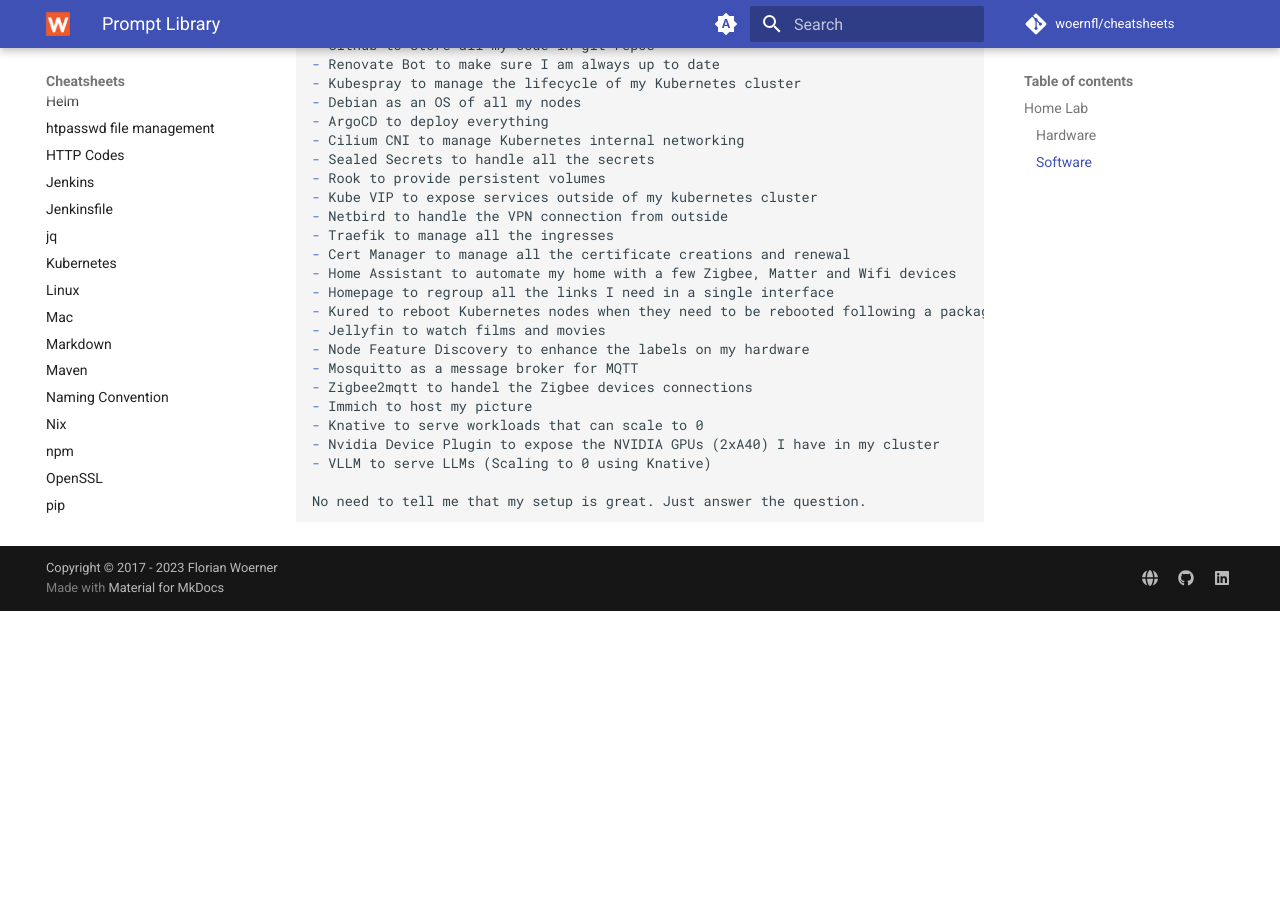
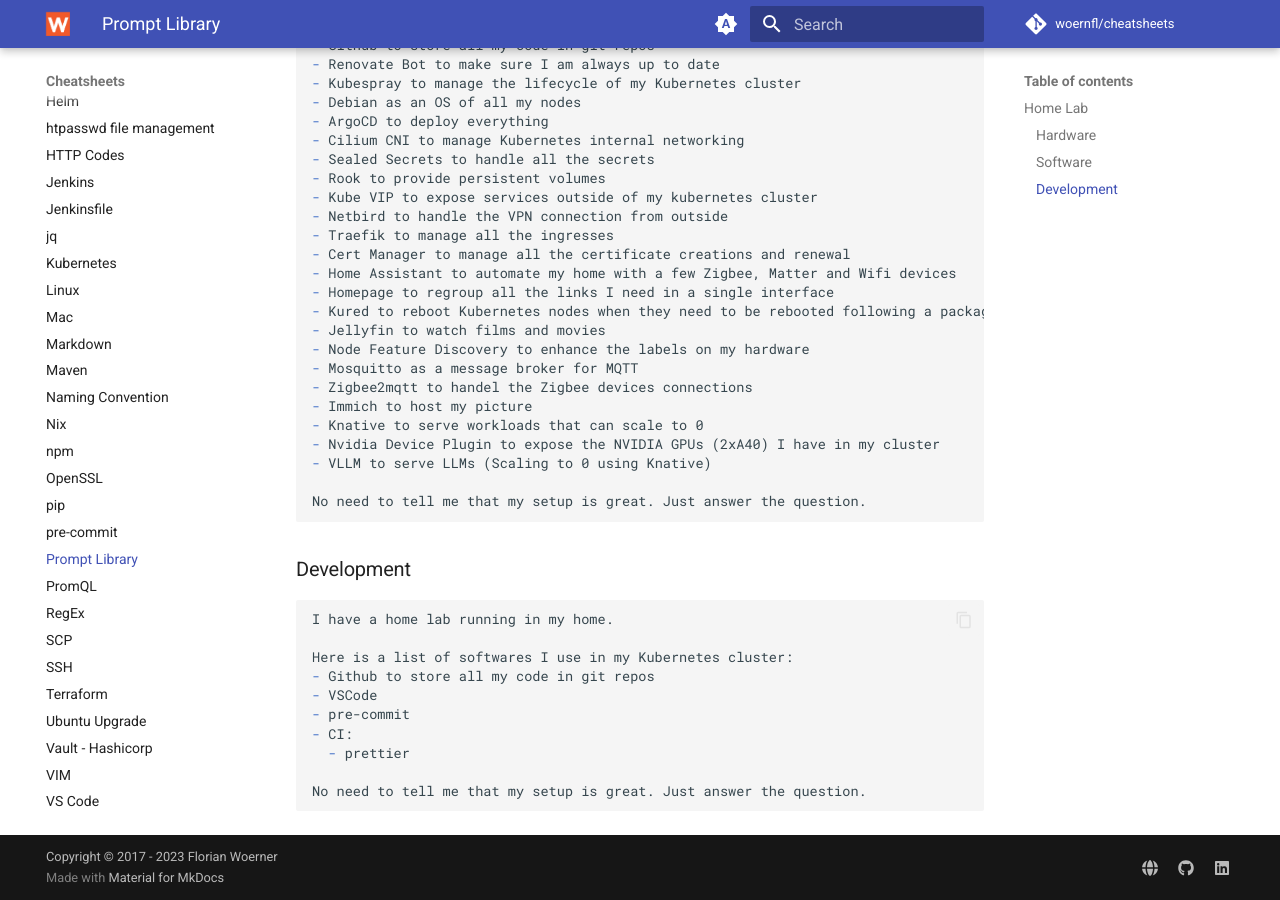
Before and after one commit to woernfl/cheatsheets, an MkDocs documentation site: the page built from docs/prompt-library.md, in a window 1280 px wide and 900 px high, scrolled down 617 px. Built offline with MkDocs 1.6.1 and Material for MkDocs 9.7.7, drawn with Linux system fonts in a browser that asks for light colours; comment, search, counter and statistics services are not loaded; before the commit the page ends 1228 px from its top, so only the background shows below that.

Commit message:
Document development environment and software stack (#285)
Added a section detailing the development setup and software used in the Kubernetes cluster.

````diff
--- a/docs/prompt-library.md
+++ b/docs/prompt-library.md
@@ -50,3 +50,18 @@
 
 No need to tell me that my setup is great. Just answer the question.
 ```
+
+### Development
+
+```markdown
+I have a home lab running in my home.
+
+Here is a list of softwares I use in my Kubernetes cluster:
+- Github to store all my code in git repos
+- VSCode
+- pre-commit
+- CI:
+  - prettier
+
+No need to tell me that my setup is great. Just answer the question.
+```
````
